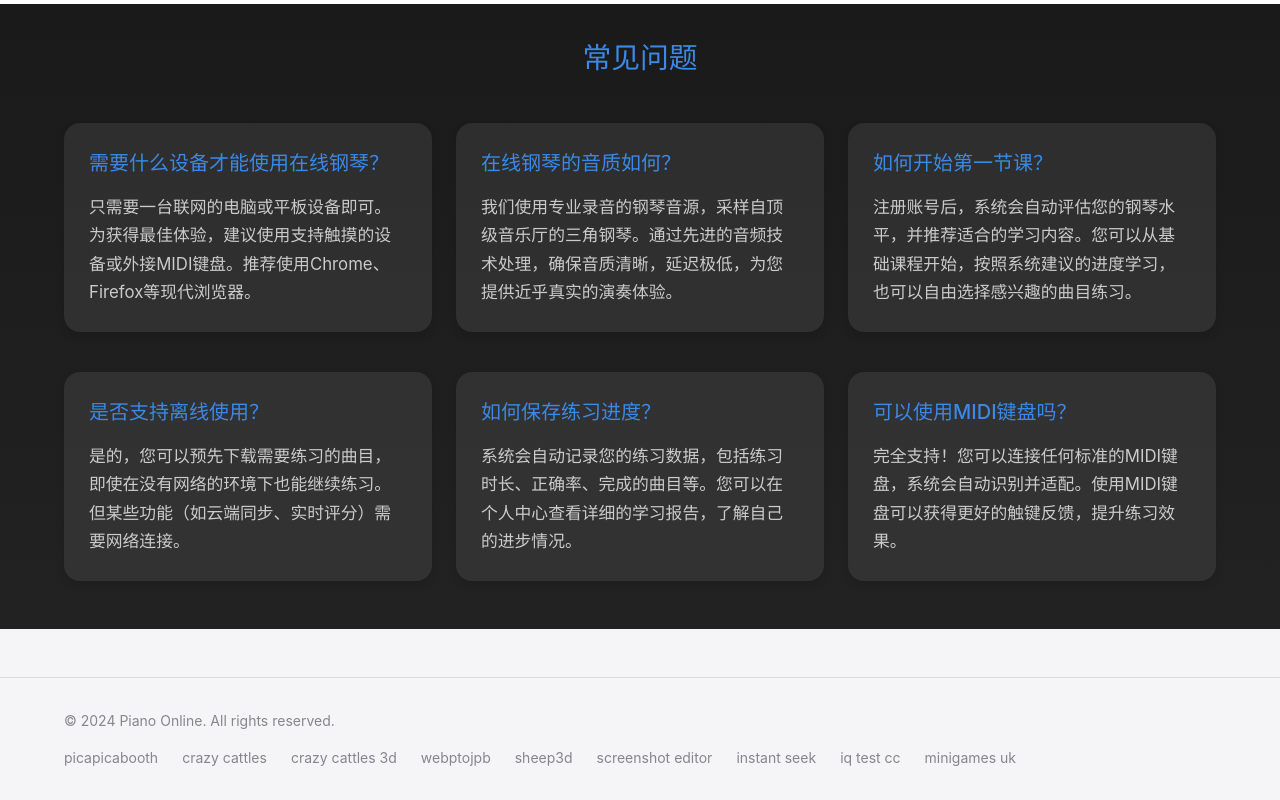
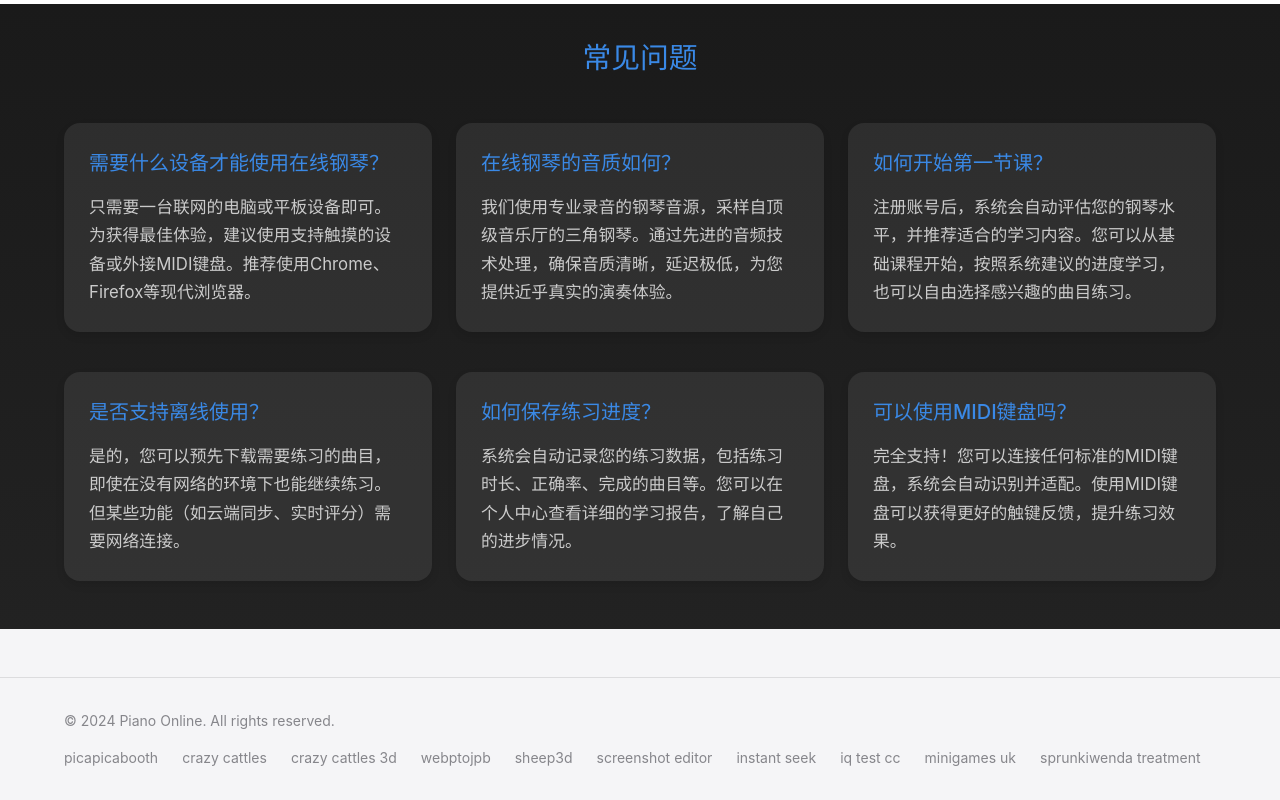
Before and after one commit to yandong2023/piano-online, a website with bundled scripts: page index.html in a window 1280 px wide. Shown: the part 3635-4435 px from the top of the page. Built offline with nearby package versions, Linux system fonts and the light colour scheme.

Commit message:
增加友情链接

```diff
--- a/index.html
+++ b/index.html
@@ -373,6 +373,9 @@
                     <a href="https://minigames.uk" target="_blank" rel="noopener noreferrer">
                         minigames uk
                     </a>
+                    <a href="https://sprunkiwendatreatment.com" target="_blank" rel="noopener noreferrer">
+                        sprunkiwenda treatment
+                    </a>
                 </div>
             </div>
         </div>
```
